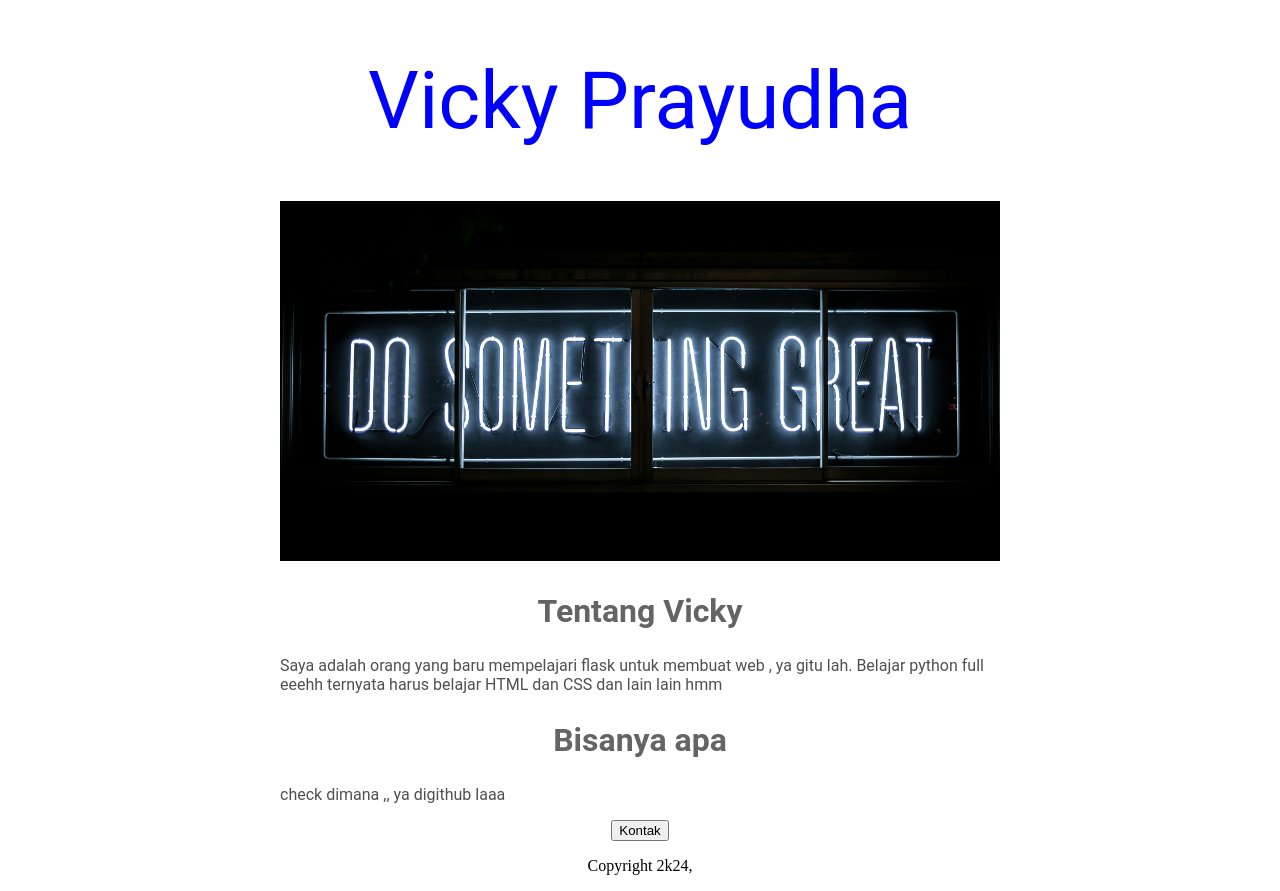
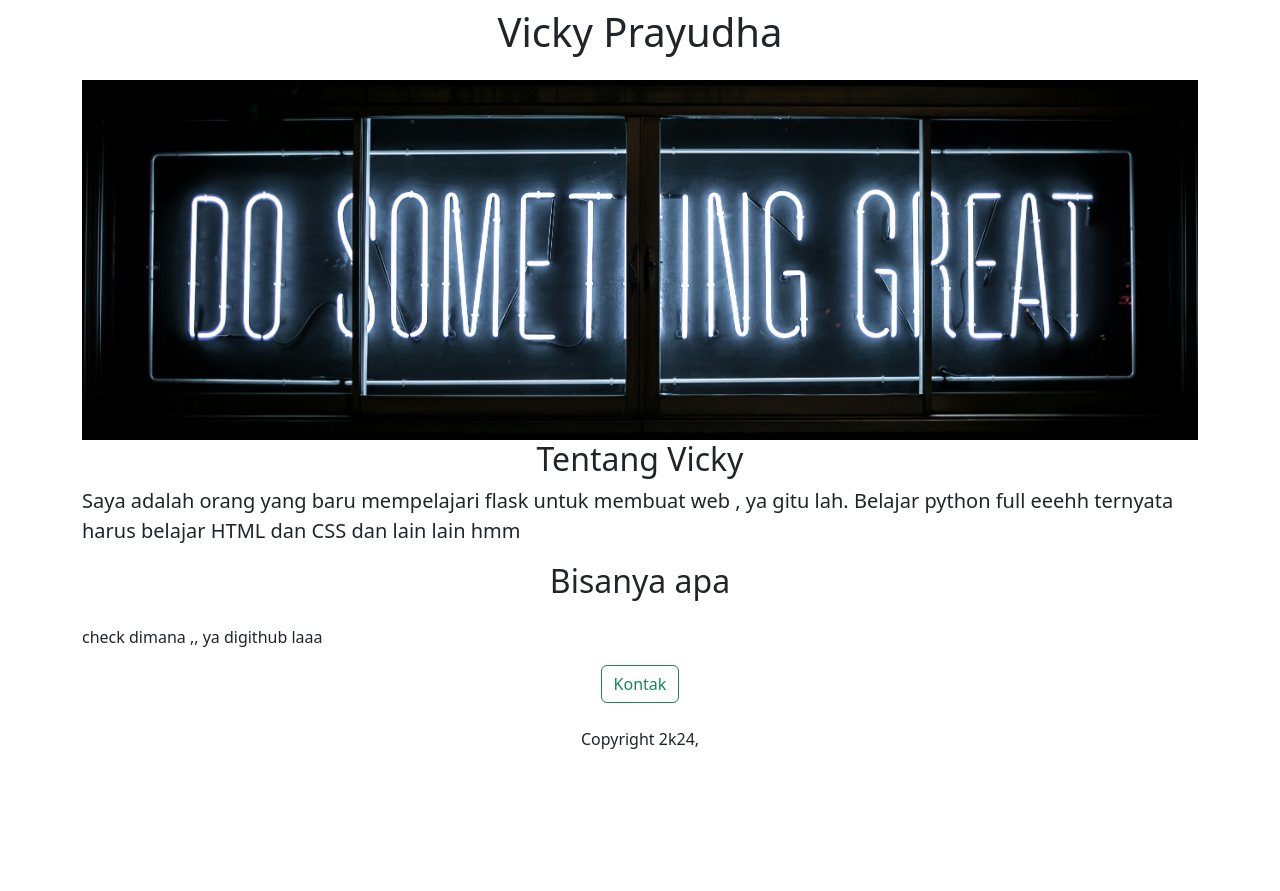
Before and after one commit to VDpraja/learn-flask-website, a Flask app: page / in a window 1280 px wide. After the commit the page ends 749 px from the top, so only its background shows below. Run offline with Flask 3, Linux system fonts and the light colour scheme.

Commit message:
change use bootstrap

```diff
--- a/templates/home.html
+++ b/templates/home.html
@@ -2,49 +2,30 @@
 <html>
   <head>
     <title>Vicky Try flask</title>
+    <meta charset="utf-8">
+    <meta name="viewport" content="width=device-width, initial-scale=1">
+    <link href="https://cdn.jsdelivr.net/npm/bootstrap@5.3.3/dist/css/bootstrap.min.css" rel="stylesheet" integrity="sha384-QWTKZyjpPEjISv5WaRU9OFeRpok6YctnYmDr5pNlyT2bRjXh0JMhjY6hW+ALEwIH" crossorigin="anonymous">
     <style>
-      h1 {
-        font-size: 80px;
-        font-family: Roboto;
-        font-weight: normal;
-        color: rgb(0, 0, 255);
-        text-align:center;
-      }
       #banner {
+        height: 360px;
         width: 100%;
-        height: 360px;
-        object-fit: cover
-      }
-      h2 {
-        font-family: Roboto;
-        font-size: 32px;
-        color: rgb(100, 100, 100);
-        text-align:center;
-        font-weight: center;
-      }
-      .bodytext {
-        font-family: Roboto;
-        color: rgb(80, 80, 80);
-      }
-      #container {
-        max-width: 720px;
-        margin: 0 auto 0 auto;
+        object-fit: cover;
       }
     </style>
   </head>
   <body>
-    <div id="container">
-    <h1>Vicky Prayudha</h1>
-    <img id="banner" src="https://26025ddc-b482-45fc-93e9-41172a9cd945-00-2r7tl5fkrp3y7.sisko.replit.dev/static/banner.jpeg">
-    <h2>Tentang Vicky</h2>
-    <p class="bodytext">Saya adalah orang yang baru mempelajari flask untuk membuat web , ya gitu lah.
+    <div class="container">
+    <h1 class="text-center mt-2 mb-4">Vicky Prayudha</h1>
+    <img class="img-fluid"id="banner" src="https://26025ddc-b482-45fc-93e9-41172a9cd945-00-2r7tl5fkrp3y7.sisko.replit.dev/static/banner.jpeg">
+    <h2 class="text-center">Tentang Vicky</h2>
+    <p class="lead">Saya adalah orang yang baru mempelajari flask untuk membuat web , ya gitu lah.
     Belajar python full eeehh ternyata harus belajar HTML dan CSS dan lain lain hmm</p>
-    <h2>Bisanya apa</h2>
-    <p class="bodytext">check dimana ,, ya digithub laaa</p>
-      <div style="text-align:center;">
-    <button>Kontak</button>
-        <p>Copyright 2k24,</p>
-      </div>
+    <h2 class="text-center mt-2 mb-4">Bisanya apa</h2>
+    <p>check dimana ,, ya digithub laaa</p>
+    <div class="text-center">
+    <button class="btn btn-outline-success">Kontak</button>
+        <p class="mt-4">Copyright 2k24,</p>
+    </div>
     </div>
   </body>
 </html>
```
